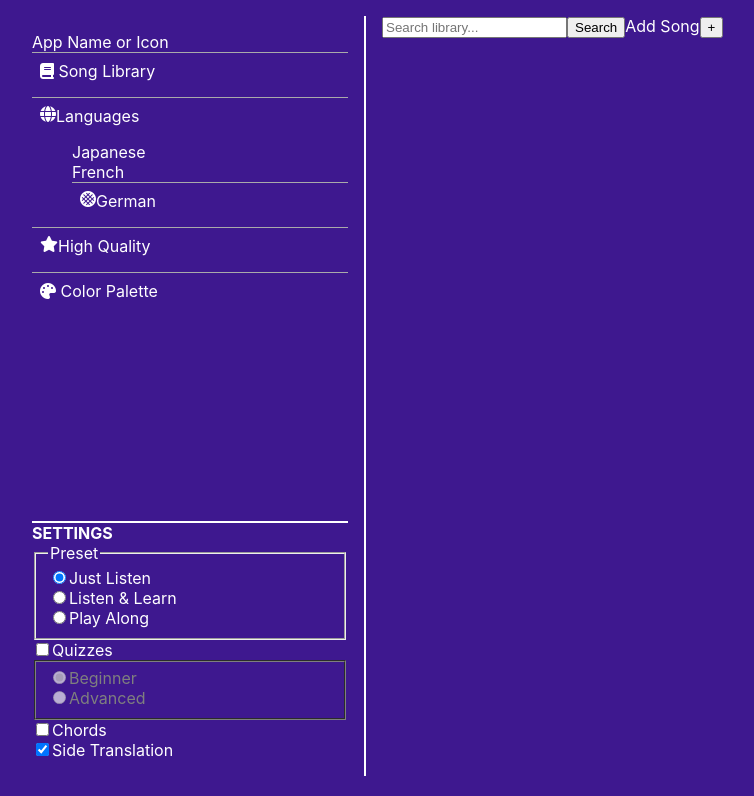
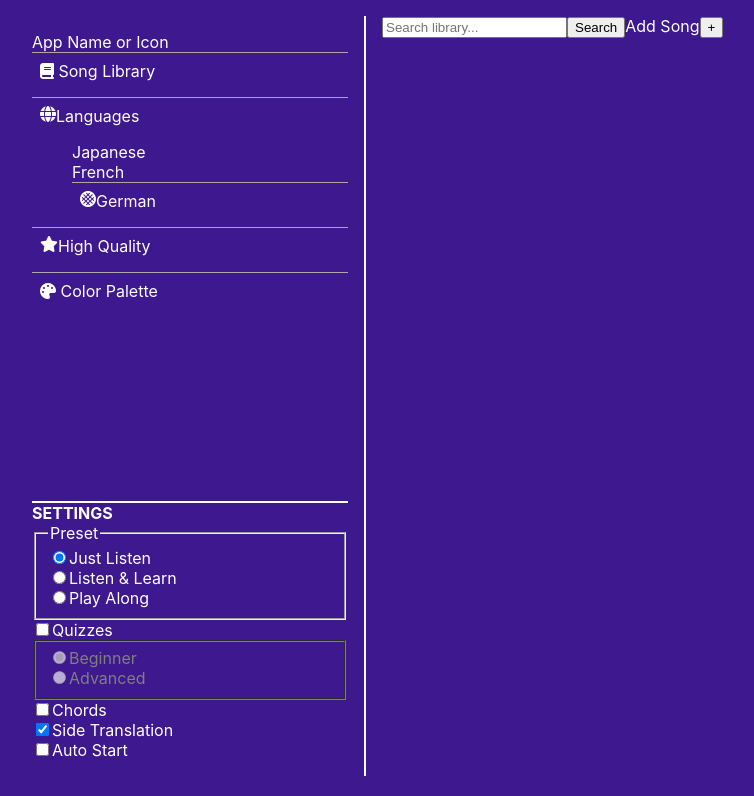
Before and after one commit to joeysteele2001/language-of-music, a React (Create React App) app in the folder app/: page / in a window 1280 px wide. Shown: the top 796 px of the page, without its empty margins (0-754 px from the left). Built offline with nearby package versions, Linux system fonts and the light colour scheme.

Commit message:
Create "Auto Start" option for video playback

```diff
--- a/app/src/components/content/SongPage.tsx
+++ b/app/src/components/content/SongPage.tsx
@@ -44,6 +44,7 @@ export const SongPage = (props: Props) => {
                 id="music-video"
                 title="Music Video Player"
                 videoId={song.videoId}
+                autostart={settings.autostart}
                 onTimeUpdate={setTime}
             />
 
--- a/app/src/components/layout/sidebar/Settings.tsx
+++ b/app/src/components/layout/sidebar/Settings.tsx
@@ -95,6 +95,15 @@ export const Settings = (props: Props) => {
                     },
                 })}
             />
+
+            <ToggleSwitch
+                checked={values.autostart}
+                label="Auto Start"
+                onChange={autostart => handleChange({
+                    ...values,
+                    autostart,
+                })}
+            />
         </>
     );
 };
--- a/app/src/components/playback/YouTubePlayer.tsx
+++ b/app/src/components/playback/YouTubePlayer.tsx
@@ -22,6 +22,9 @@ export interface Props {
 
     /** the height of the video player, in pixels */
     height?: number | string;
+
+    /** should the video auto start? default false */
+    autostart?: boolean;
 
     /** callback to run on every time update */
     onTimeUpdate?: (newTime: Milliseconds) => void;
@@ -89,7 +92,11 @@ class YouTubePlayer extends React.Component<Props, State> {
     };
 
     private onReady = (evt: YT.PlayerEvent) => {
-        evt.target.playVideo();
+        const { autostart } = this.props;
+
+        if (autostart) {
+            evt.target.playVideo();
+        }
 
         if (!this.props.onTimeUpdate) {
             // we're done; just play the video
--- a/app/src/util/settings.ts
+++ b/app/src/util/settings.ts
@@ -1,6 +1,7 @@
 export type Settings = {
     preset?: PresetMode,
     parameters: Parameters,
+    autostart: boolean,
 };
 
 export type Parameters = {
@@ -33,6 +34,7 @@ export const PRESET_DEFAULTS: Record<PresetMode, Settings> = {
             chords: false,
             sideTranslation: true,
         },
+        autostart: false,
     },
 
     'listen-learn': {
@@ -42,6 +44,7 @@ export const PRESET_DEFAULTS: Record<PresetMode, Settings> = {
             chords: false,
             sideTranslation: true,
         },
+        autostart: false,
     },
 
     'play-along': {
@@ -51,6 +54,7 @@ export const PRESET_DEFAULTS: Record<PresetMode, Settings> = {
             chords: true,
             sideTranslation: false,
         },
+        autostart: false,
     },
 };
 
```
